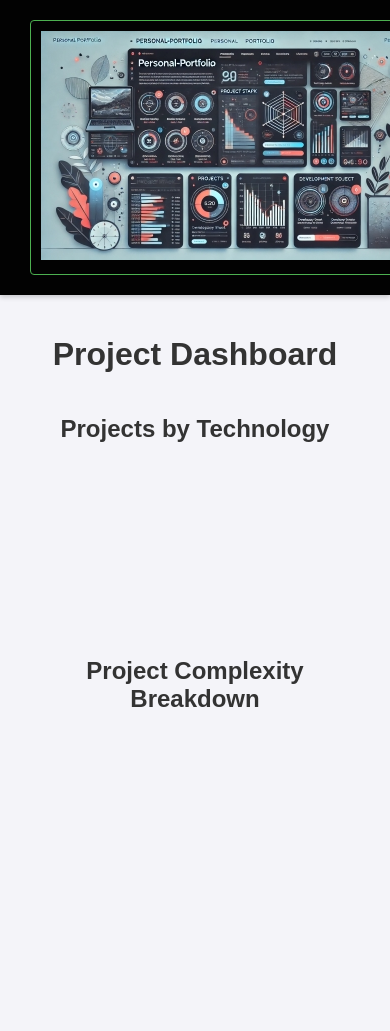
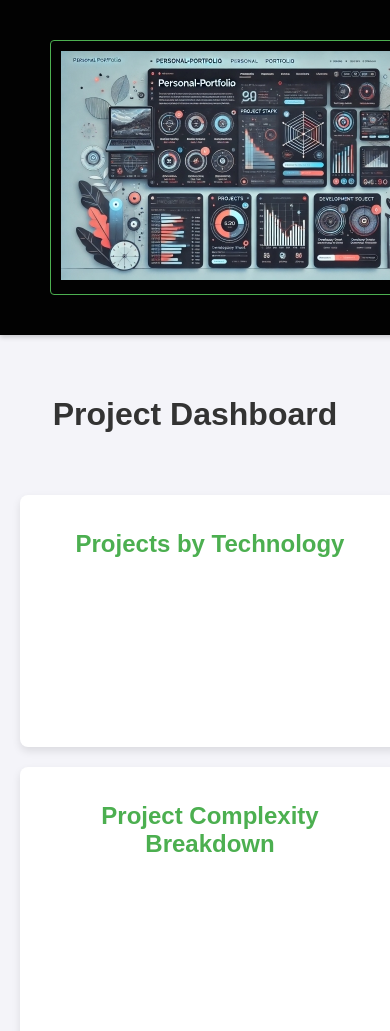
Before and after one commit to Yiphtach/Personal-Portfolio, a website: page views/dashboard.html in a window 390 px wide. Shown: the top 1031 px of the page. Before the commit the page ends 907 px from the top, so only its background shows below. Drawn offline with nearby package versions, Linux system fonts and the light colour scheme; no server answers.

Commit message:
updated dashboard link and flow

```diff
--- a/backend/routes/projectRoutes.js
+++ b/backend/routes/projectRoutes.js
@@ -4,7 +4,8 @@ const projectController = require('../controllers/projectController');
 
 // Metrics routes (for dashboard metrics)
 router.get('/metrics/tech-count', projectController.getProjectCountByTech);
-router.get('/metrics/complexity-count', projectController.getProjectCountByComplexity);
+router.get('/metrics/complexity-count', projectController.getProjectCountByComplexity); // Keeping this for complexity count
+router.get('/metrics/time-spent', projectController.getTimeSpentOnProjects);
 router.get('/metrics/timeline', projectController.getProjectTimeline);
 
 // Route to create a new project
@@ -22,7 +23,7 @@ router.put('/:id', projectController.updateProject);
 // Route to delete a specific project by ID
 router.delete('/:id', projectController.deleteProject);
 
-// Route to handle contact form submissions (optional)
+// Route to handle contact form submissions
 router.post('/contact', projectController.contactForm);
 
 module.exports = router;
--- a/frontend/dashboard.js
+++ b/frontend/dashboard.js
@@ -1,6 +1,6 @@
 // Function to fetch and render technology distribution chart
 async function fetchTechMetrics() {
-  const techChartElement = document.getElementById('techChart');
+  const techChartElement = document.getElementById('projectCountChart');
   if (!techChartElement) return; // Check if element exists
 
   try {
@@ -25,6 +25,7 @@ async function fetchTechMetrics() {
         }]
       },
       options: {
+        responsive: true,
         scales: {
           y: {
             beginAtZero: true,
@@ -39,6 +40,9 @@ async function fetchTechMetrics() {
               text: 'Technology'
             }
           }
+        },
+        plugins: {
+          legend: { display: true, position: 'top' }
         }
       }
     });
@@ -82,6 +86,7 @@ async function fetchComplexityMetrics() {
         }]
       },
       options: {
+        responsive: true,
         plugins: {
           legend: {
             position: 'top'
@@ -96,7 +101,7 @@ async function fetchComplexityMetrics() {
 
 // Function to fetch and render timeline chart (projects by month/year)
 async function fetchTimelineMetrics() {
-  const timelineChartElement = document.getElementById('timelineChart');
+  const timelineChartElement = document.getElementById('timeChart');
   if (!timelineChartElement) return; // Check if element exists
 
   try {
@@ -121,6 +126,7 @@ async function fetchTimelineMetrics() {
         }]
       },
       options: {
+        responsive: true,
         scales: {
           y: {
             beginAtZero: true,
@@ -135,6 +141,9 @@ async function fetchTimelineMetrics() {
               text: 'Timeline'
             }
           }
+        },
+        plugins: {
+          legend: { display: true, position: 'top' }
         }
       }
     });
--- a/style.css
+++ b/style.css
@@ -5,6 +5,11 @@ body {
   color: #333;
   margin: 0;
   padding: 0;
+}
+
+header {
+  text-align: center;
+  padding: 20px;
 }
 
 a {
@@ -233,12 +238,22 @@ strong {
   flex-wrap: wrap;
   gap: 20px;
   justify-content: space-around;
+  margin-top: 20px;
 }
 
 .chart-section {
   flex: 1 1 45%;
   min-width: 300px;
   text-align: center;
+  background-color: #ffffff;
+  padding: 15px;
+  border-radius: 8px;
+  box-shadow: 0px 4px 8px rgba(0, 0, 0, 0.1);
+  transition: transform 0.2s ease;
+}
+
+.chart-section:hover {
+  transform: translateY(-5px);
 }
 
 .chart-section canvas {
@@ -246,8 +261,23 @@ strong {
   height: auto;
 }
 
+.chart-section h2 {
+  color: #4CAF50;
+}
+
+@media (max-width: 768px) {
+  .dashboard-charts {
+    flex-direction: column;
+  }
+
+  .chart-section {
+    width: 100%;
+  }
+}
+
+/* Logo Styling */
 .logo {
-  width: 150px;  /* Adjust size as needed */
+  width: 150px;
   height: auto;
   margin: 0 auto;
   display: block;
--- a/views/dashboard.html
+++ b/views/dashboard.html
@@ -4,22 +4,24 @@
   <meta charset="UTF-8">
   <meta name="viewport" content="width=device-width, initial-scale=1.0">
   <link rel="stylesheet" href="../style.css">
-  <script src="https://cdn.jsdelivr.net/npm/chart.js"></script>
   <title>Dashboard</title>
+
+  <!-- Load Header -->
+  <script>
+    document.addEventListener("DOMContentLoaded", () => {
+      fetch('../frontend/components/header.html')
+        .then(response => response.text())
+        .then(data => {
+          document.getElementById('header-container').innerHTML = data;
+        })
+        .catch(error => console.error('Error loading header:', error));
+    });
+  </script>
 </head>
+
 <body>
   <!-- Header -->
   <div id="header-container"></div>
-<script>
-  fetch('../frontend/components/header.html')
-    .then(response => response.text())
-    .then(data => {
-      document.getElementById('header-container').innerHTML = data;
-    })
-    .catch(error => console.error('Error loading header:', error));
-</script>
-
-
 
   <!-- Main Content -->
   <main class="dashboard-container">
@@ -29,21 +31,29 @@
 
     <!-- Dashboard Sections -->
     <div class="dashboard-charts">
+
       <!-- Chart for project count by technology -->
-      <section class="chart-section">
+      <section class="chart-section" aria-label="Projects by Technology">
         <h2>Projects by Technology</h2>
-        <canvas id="projectCountChart"></canvas>
+        <canvas id="projectCountChart" aria-label="Project count by technology chart"></canvas>
       </section>
 
       <!-- Chart for complexity breakdown -->
-      <section class="chart-section">
+      <section class="chart-section" aria-label="Project Complexity Breakdown">
         <h2>Project Complexity Breakdown</h2>
-        <canvas id="complexityChart"></canvas>
+        <canvas id="complexityChart" aria-label="Project complexity breakdown chart"></canvas>
+      </section>
+
+      <!-- Chart for time spent on projects -->
+      <section class="chart-section" aria-label="Time Spent on Projects">
+        <h2>Time Spent on Projects</h2>
+        <canvas id="timeChart" aria-label="Time spent on projects chart"></canvas>
       </section>
     </div>
   </main>
 
-  <!-- Dashboard Script -->
+  <!-- External Scripts -->
+  <script src="https://cdn.jsdelivr.net/npm/chart.js"></script>
   <script src="../frontend/dashboard.js"></script>
 </body>
 </html>
```
Also changed, not shown: backend/controllers/projectController.js (+14 -1 lines).
